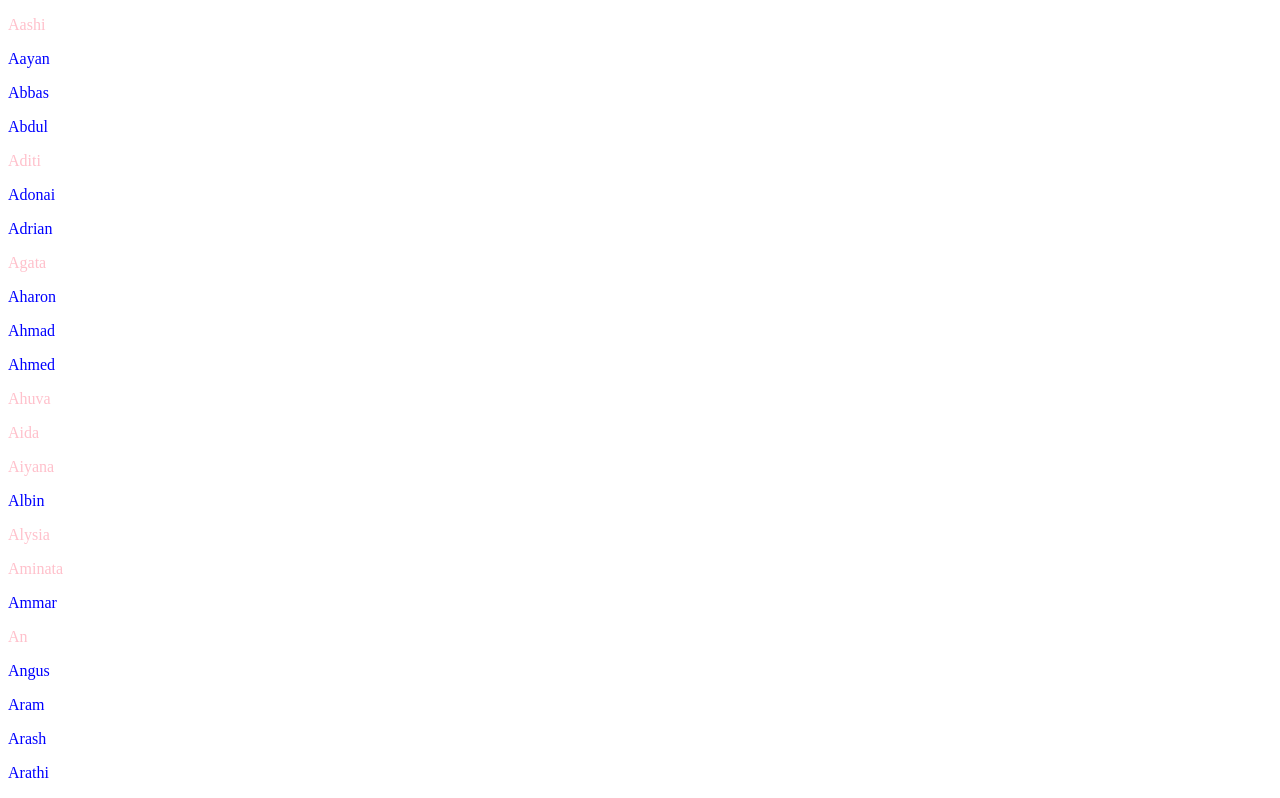
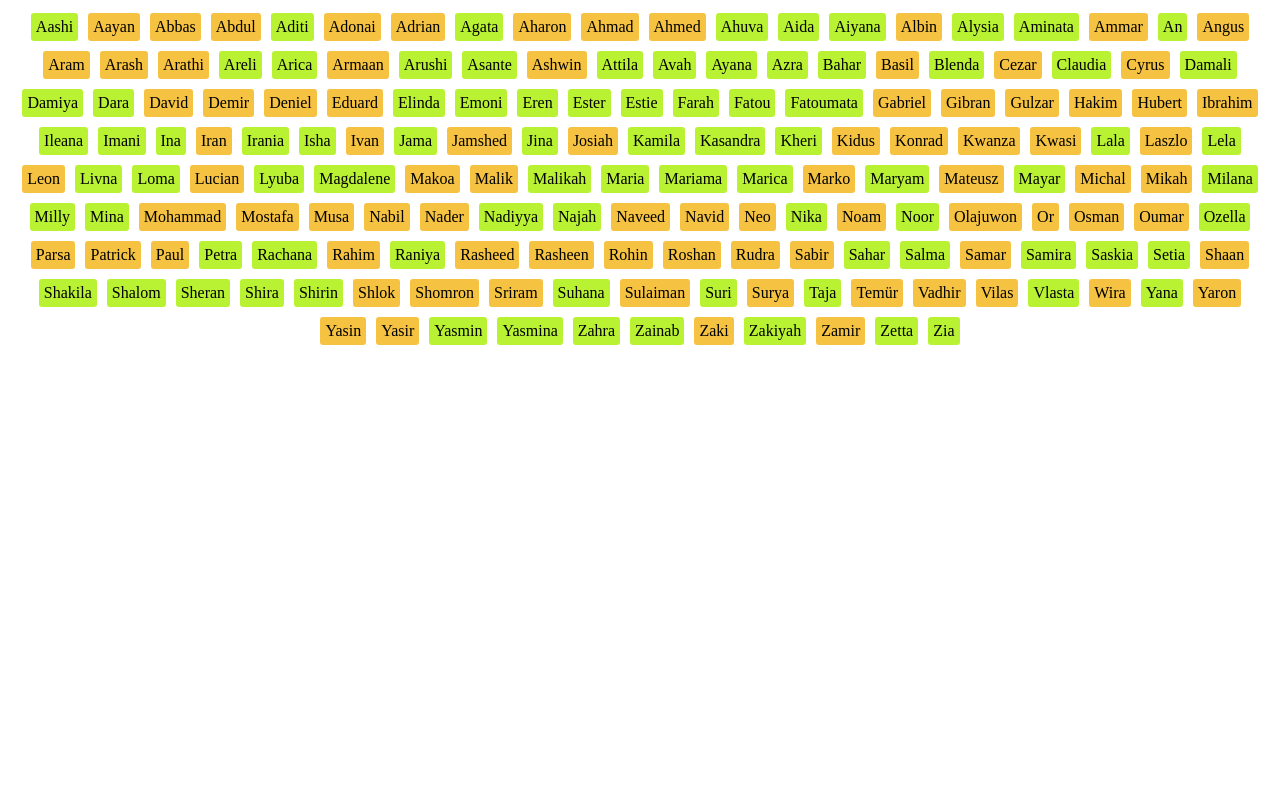
Before and after one commit to Wilrosmi/baby-names-react, a React (Create React App) app: page / in a window 1280 px wide. Shown: the top 798 px of the page. Built offline with nearby package versions, Linux system fonts and the light colour scheme; the HTML template or start-up script is replaced by a standard one.

Commit message:
Add css styling to nameList

```diff
--- a/src/App.css
+++ b/src/App.css
@@ -1,7 +1,19 @@
 .f {
-  color: pink;
+  background-color: #b9f233;
 }
 
 .m {
-  color: blue;
+  background-color: #f5c242;
 }
+
+.f, .m {
+  margin: 5px;
+  padding: 5px;
+  border-radius: 3px;
+}
+
+#nameList {
+  display: flex;
+  flex-flow: row wrap;
+  justify-content: center;
+}
--- a/src/components/NameDisplay.tsx
+++ b/src/components/NameDisplay.tsx
@@ -2,13 +2,13 @@ import NameProp from "../utils/namePropInt";
 
 function NameDisplay(props: NameProp): JSX.Element {
   return (
-    <>
+    <div id="nameList">
       {props.names.map((nameObj) => (
         <p key={nameObj.id} className={nameObj.sex}>
           {nameObj.name}
         </p>
       ))}
-    </>
+    </div>
   );
 }
 
```
